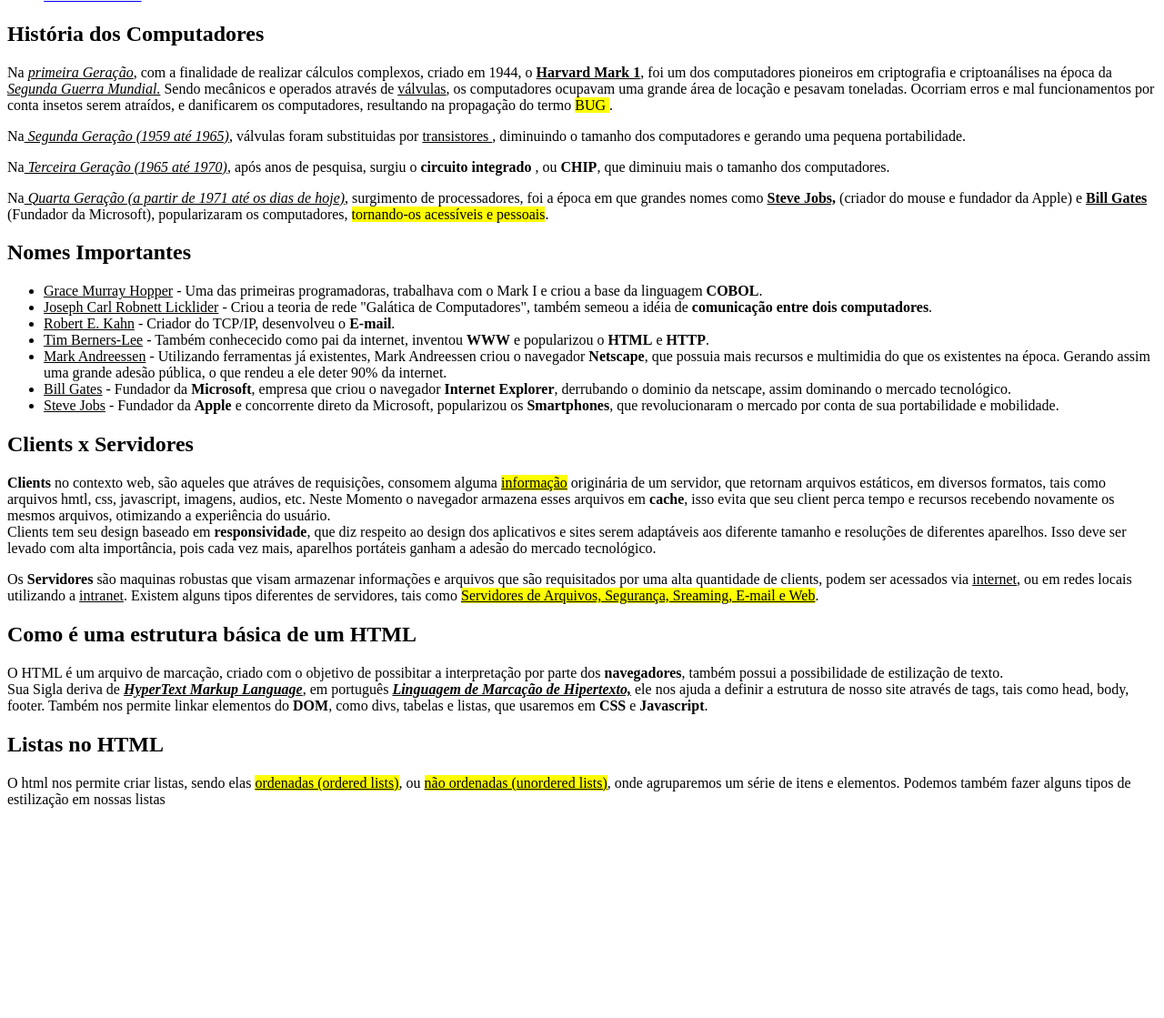
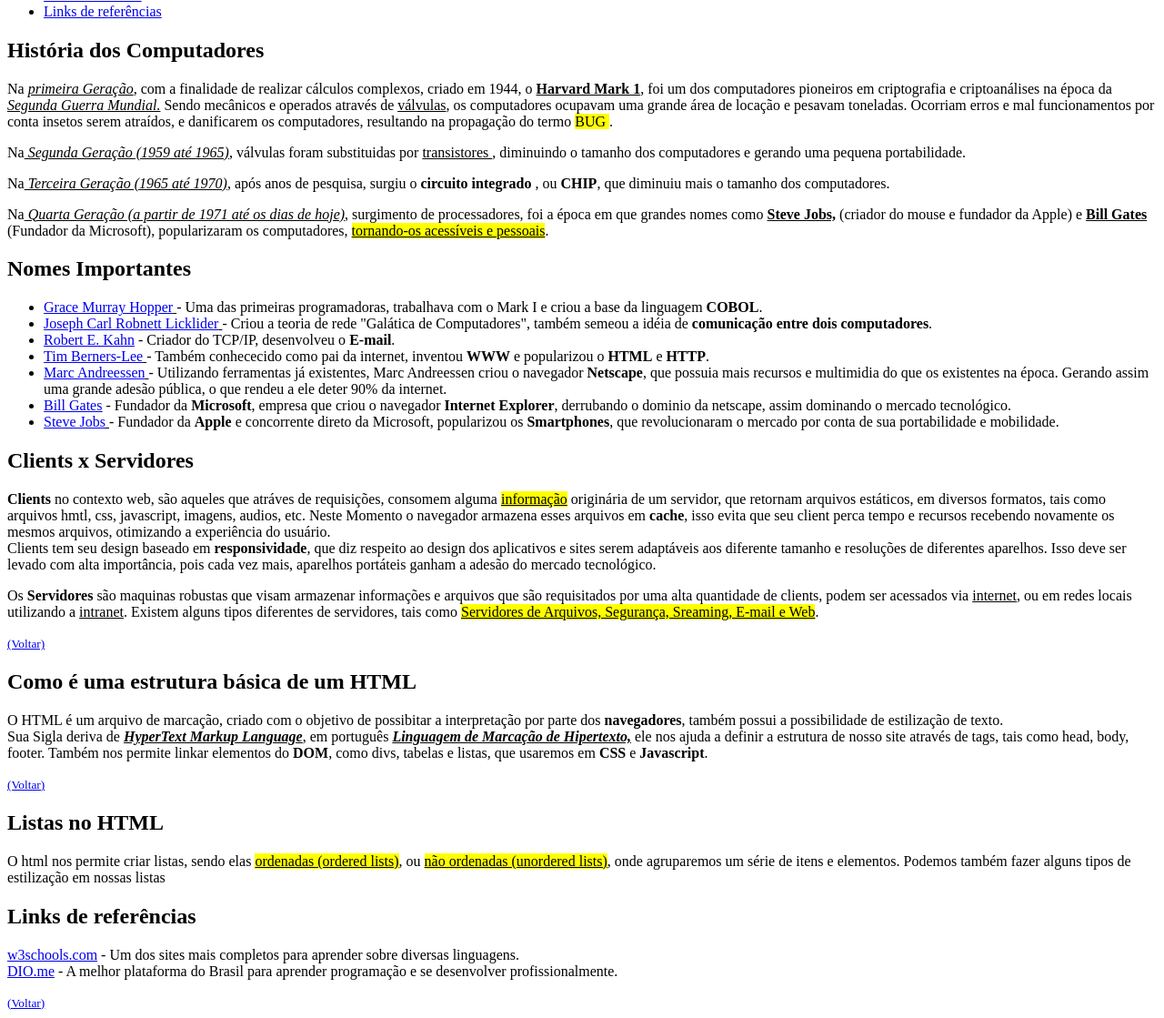
Before and after one commit to anderson-mntn/diohtml1, a plain HTML site: page index.html in a window 1280 px wide. Shown: the part 269-1388 px from the top of the page at 91% size. Before the commit the page ends 1173 px from the top, so only its background shows below. Drawn offline with Linux system fonts and the light colour scheme.

Commit message:
Add files via upload
desafio finalizado!

```diff
--- a/index.html
+++ b/index.html
@@ -11,13 +11,14 @@
     <p>Neste exercício utilizaremos as tags aprendidas no Módulo 1, lecionadas pelo Sênior Developer <strong>Diogo Mainardes</strong>.</p>
     <hr>
 
-    <h2>Índice</h2>
+    <h2 id="indice">Índice</h2>
     <ul>
         <li><a href="#historia-computadores"> História dos Computadores</a></li>
         <li><a href="#nomes-importantes">Nomes importantes</a></li>
         <li><a href="#clients-servidores"><i>Clients</i> x <i>Servidores</i></a></li>
         <li><a href="#html-estrutura">Como é uma estrutura básica de um HTML</a></li>
         <li><a href="#listas-html">Listas no HTML</a></li>
+        <li><a href="#links-referencia">Links de referências</a></li>
     </ul>
 
     <h2 id="historia-computadores">História dos Computadores</h2>
@@ -25,17 +26,17 @@
     Sendo mecânicos e operados através de <u>válvulas</u>, os computadores ocupavam uma grande área de locação e pesavam toneladas. Ocorriam erros e mal funcionamentos por conta insetos serem atraídos, e danificarem os computadores, resultando na propagação do termo <mark> BUG </mark>. </p>
     <p>Na<i><u> Segunda Geração (1959 até 1965)</u></i>, válvulas foram substituidas por <u>transistores </u>, diminuindo o tamanho dos computadores e gerando uma pequena portabilidade.</p>
     <p>Na<i><u> Terceira Geração (1965 até 1970)</u></i>, após anos de pesquisa, surgiu o <strong>circuito integrado</strong> , ou <strong>CHIP</strong>, que diminuiu mais o tamanho dos computadores. </p>
-    <p>Na<i><u> Quarta Geração (a partir de 1971 até os dias de hoje)</u></i>, surgimento de processadores, foi a época em que grandes nomes como <b><u>Steve Jobs,</u></b> (criador do mouse e fundador da Apple) e <b><u>Bill Gates</u></b> (Fundador da Microsoft), popularizaram os computadores, <mark>tornando-os acessíveis e pessoais</mark>.</p>
+    <p>Na<i><u> Quarta Geração (a partir de 1971 até os dias de hoje)</u></i>, surgimento de processadores, foi a época em que grandes nomes como <b><u>Steve Jobs,</u></b> (criador do mouse e fundador da Apple) e <b><u>Bill Gates</u></b> (Fundador da Microsoft), popularizaram os computadores, <mark><u>tornando-os acessíveis e pessoais</u></mark>.</p>
 
     <h2 id="nomes-importantes">Nomes Importantes</h2>
     <ul>
-        <li><u> Grace Murray Hopper</u> -  Uma das primeiras programadoras, trabalhava com o Mark I e criou a base da linguagem <b>COBOL</b>.</li>
-        <li><u>Joseph Carl Robnett Licklider</u> - Criou a teoria de rede "Galática de Computadores", também semeou a idéia de <b>comunicação entre dois computadores</b>.</li>
-        <li><u>Robert E. Kahn</u> - Criador do TCP/IP, desenvolveu o <b>E-mail</b>.</li>
-        <li><u>Tim Berners-Lee</u> - Também conhececido como pai da internet, inventou <b>WWW</b> e popularizou o <b>HTML</b> e <b>HTTP</b>. </li>
-        <li><u>Mark Andreessen</u> - Utilizando ferramentas já existentes, Mark Andreessen criou o navegador <b>Netscape</b>, que possuia mais recursos e multimidia do que os existentes na época. Gerando assim uma grande adesão pública, o que rendeu a ele deter 90% da internet. </li>
-        <li><u>Bill Gates</u> - Fundador da <b>Microsoft</b>, empresa que criou o navegador <b>Internet Explorer</b>, derrubando o dominio da netscape, assim dominando o mercado tecnológico.</li>
-        <li><u>Steve Jobs</u> - Fundador da <b>Apple</b> e concorrente direto da Microsoft, popularizou os <b>Smartphones</b>, que revolucionaram o mercado por conta de sua portabilidade e mobilidade.</li>
+        <li><u><a href="https://en.wikipedia.org/wiki/Grace_Hopper" target="_blank" title="Grace Murray Hopper Wikipedia">Grace Murray Hopper</a> </u> -  Uma das primeiras programadoras, trabalhava com o Mark I e criou a base da linguagem <b>COBOL</b>.</li>
+        <li><u><a href="https://en.wikipedia.org/wiki/J._C._R._Licklider" target="_blank" title="Joseph Carl Robnett Licklider Wikipedia">Joseph Carl Robnett Licklider</a> </u> - Criou a teoria de rede "Galática de Computadores", também semeou a idéia de <b>comunicação entre dois computadores</b>.</li>
+        <li><u><a href="https://en.wikipedia.org/wiki/Bob_Kahn" target="_blank" title="Robert E. Kahn Wikipedia">Robert E. Kahn</a></u> - Criador do TCP/IP, desenvolveu o <b>E-mail</b>.</li>
+        <li><u><a href="https://en.wikipedia.org/wiki/Tim_Berners-Lee" target="_blank" title="Tim Berners-Lee Wikipedia">Tim Berners-Lee</a> </u> - Também conhececido como pai da internet, inventou <b>WWW</b> e popularizou o <b>HTML</b> e <b>HTTP</b>. </li>
+        <li><u><a href="https://en.wikipedia.org/wiki/Marc_Andreessen" title="Mark Andreessen Wikipedia">Marc Andreessen</a> </u> - Utilizando ferramentas já existentes, Marc Andreessen criou o navegador <b>Netscape</b>, que possuia mais recursos e multimidia do que os existentes na época. Gerando assim uma grande adesão pública, o que rendeu a ele deter 90% da internet. </li>
+        <li><u><a href="https://en.wikipedia.org/wiki/Bill_Gates" target="_blank" title="Bill Gates Wikipedia">Bill Gates</a></u> - Fundador da <b>Microsoft</b>, empresa que criou o navegador <b>Internet Explorer</b>, derrubando o dominio da netscape, assim dominando o mercado tecnológico.</li>
+        <li><u><a href="https://en.wikipedia.org/wiki/Steve_Jobs" target="_blank" title="Steve Jobs Wikipedia">Steve Jobs</a> </u> - Fundador da <b>Apple</b> e concorrente direto da Microsoft, popularizou os <b>Smartphones</b>, que revolucionaram o mercado por conta de sua portabilidade e mobilidade.</li>
     </ul>
 
     <h2 id="clients-servidores">Clients x Servidores</h2>
@@ -47,17 +48,26 @@
         Os <b>Servidores</b> são maquinas robustas que visam armazenar informações e arquivos que são requisitados por uma alta quantidade de clients, podem ser acessados via <u>internet</u>, ou em redes locais utilizando a <u>intranet</u>. Existem alguns tipos diferentes de servidores, tais como
         <mark><u>Servidores de Arquivos, Segurança, Sreaming, E-mail e Web</mark></u>.
     </p>
+    <small><a href="#indice">(Voltar)</a></small>
 
     <h2 id="html-estrutura">Como é uma estrutura básica de um HTML</h2>
     <p>
         O HTML é um arquivo de marcação, criado com o objetivo de possibitar a interpretação por parte dos <b>navegadores</b>, também possui a possibilidade de estilização de texto. <br>
         Sua Sigla deriva de <b><i><u>HyperText Markup Language</u></i></b>, em português <b><i><u>Linguagem de Marcação de Hipertexto,</b></u></i> ele nos ajuda a definir a estrutura de nosso site através de tags, tais como head, body, footer. Também nos permite linkar elementos do <b>DOM</b>, como divs, tabelas e listas, que usaremos em <b>CSS</b> e <b>Javascript</b>.
     </p>
+    <small><a href="#indice">(Voltar)</a></small>
 
     <h2 id="listas-html">Listas no HTML</h2>
     <p>
         O html nos permite criar listas, sendo elas <mark><u>ordenadas (ordered lists)</u></mark>, ou <mark><u>não ordenadas (unordered lists)</mark></u>, onde agruparemos um série de itens e elementos. Podemos também fazer alguns tipos de estilização em nossas listas
     </p>
 
+    <h2 id="links-referencia">Links de referências</h2>
+    <p>
+        <a href="https://www.w3schools.com/html/default.asp" target="_blank" title="w3schools - html">w3schools.com</a>  - Um dos sites mais completos para aprender sobre diversas linguagens. <br>
+        <a href="https://web.dio.me/home" target="_blank" title="Dio.me - Codifique o seu futuro global agora">DIO.me</a> - A melhor plataforma do Brasil para aprender programação e se desenvolver profissionalmente.
+    </p>
+    <small><a href="#indice">(Voltar)</a></small>
+
 </body>
 </html>
```
